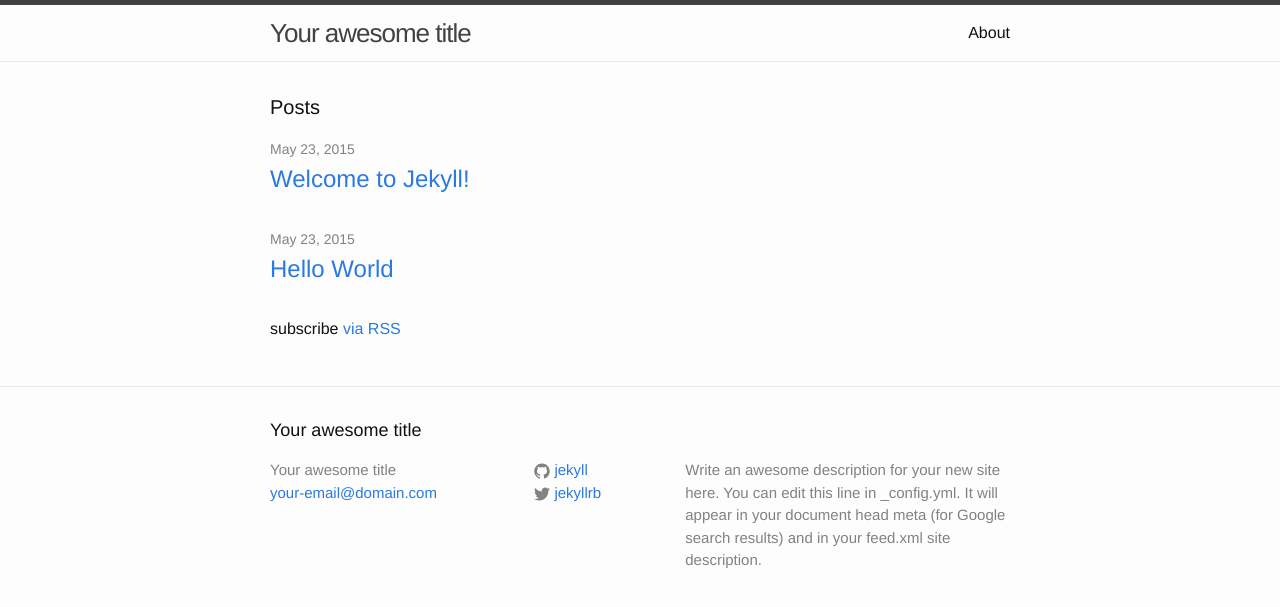
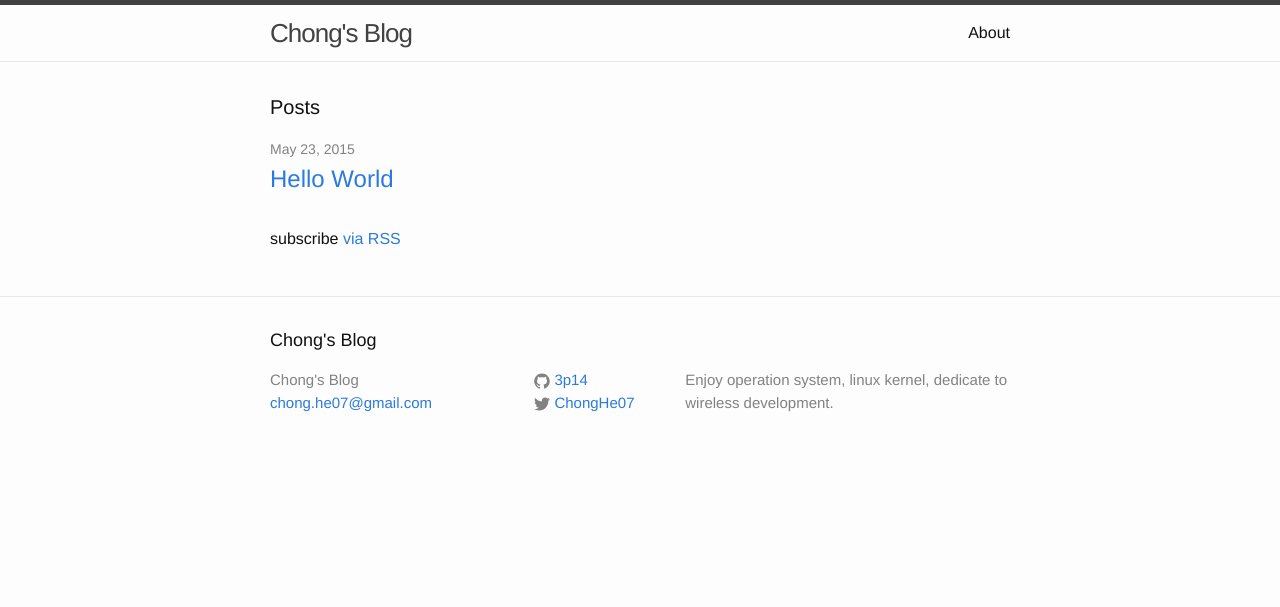
Before and after one commit to 3p14/3p14.github.io, a Jekyll site: the page built from index.html, in a window 1280 px wide. Shown: the top 607 px of the page. Built offline with Jekyll 4.4.1, drawn with Linux system fonts in a browser that asks for light colours.

Commit message:
change site info

```diff
--- a/_config.yml
+++ b/_config.yml
@@ -1,14 +1,12 @@
 # Site settings
-title: Your awesome title
-email: your-email@domain.com
+title: Chong's Blog
+email: chong.he07@gmail.com
 description: > # this means to ignore newlines until "baseurl:"
-  Write an awesome description for your new site here. You can edit this
-  line in _config.yml. It will appear in your document head meta (for
-  Google search results) and in your feed.xml site description.
+  Enjoy operation system, linux kernel, dedicate to wireless development.
 baseurl: "" # the subpath of your site, e.g. /blog/
 url: "http://yourdomain.com" # the base hostname & protocol for your site
-twitter_username: jekyllrb
-github_username:  jekyll
+twitter_username: ChongHe07
+github_username:  3p14
 
 # Build settings
 markdown: kramdown
```
Also changed, not shown: _posts/2015-05-23-welcome-to-jekyll.markdown (deleted, +0 -25 lines).
